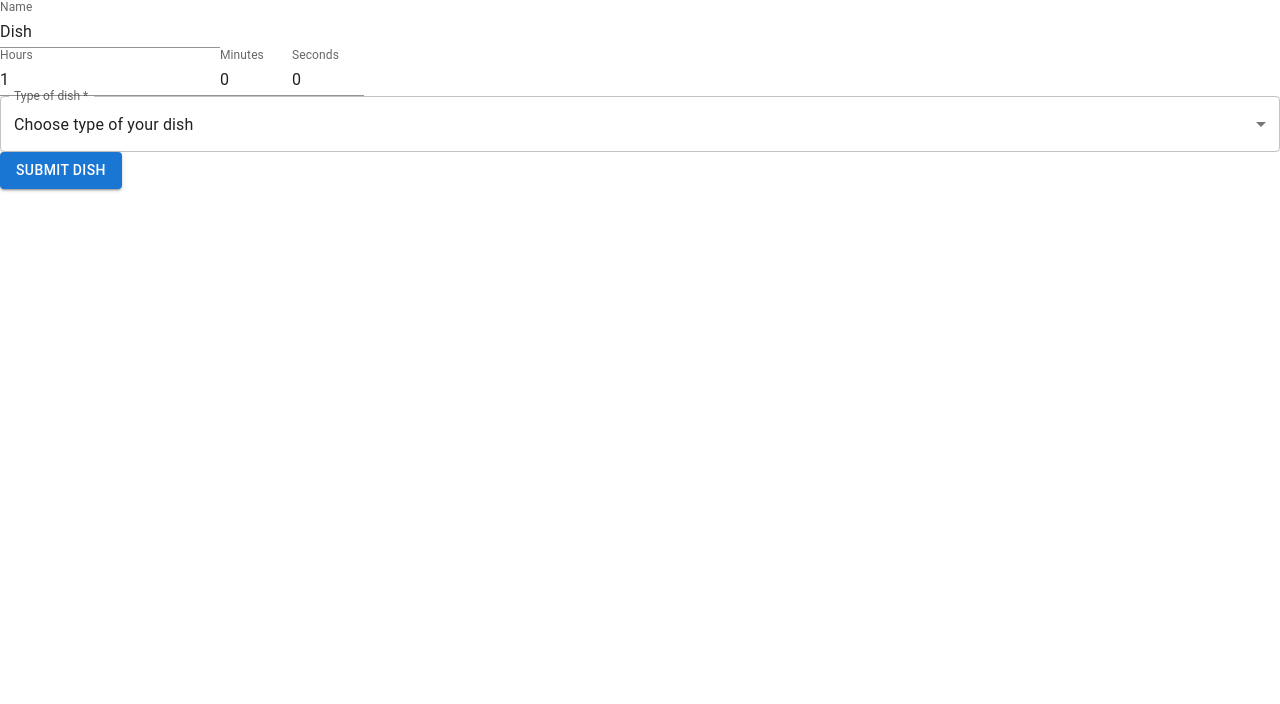
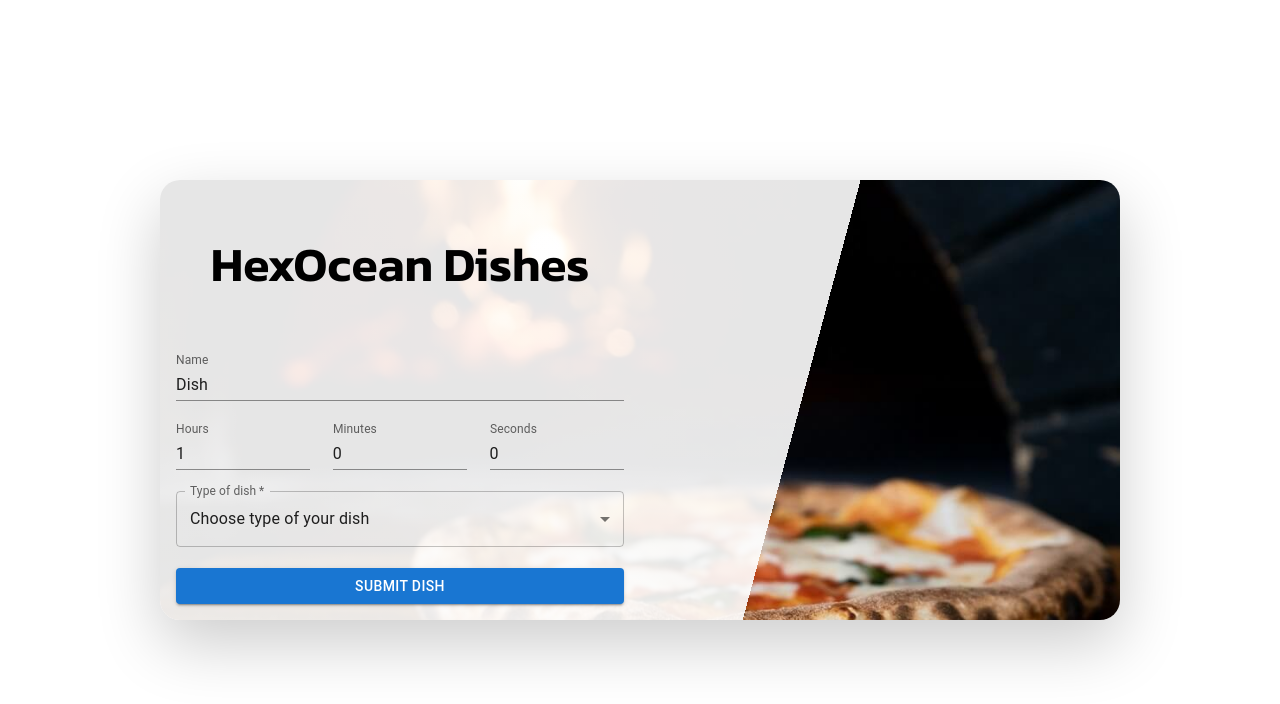
Before and after one commit to dosmiko7/DishesForm, a React (Create React App) app: page / in a window 1280 px wide. Shown: the top 704 px of the page. Built offline with nearby package versions, Linux system fonts and the light colour scheme.

Commit message:
Styles added

```diff
--- a/src/components/Form.module.scss
+++ b/src/components/Form.module.scss
@@ -0,0 +1,53 @@
+@import url("https://fonts.googleapis.com/css2?family=Kanit:wght@400;600&display=swap");
+
+.container {
+	position: absolute;
+	top: 50%;
+	left: 50%;
+	transform: translate(-50%, -50%);
+	max-width: 60rem;
+	max-height: 40rem;
+	border-radius: 20px;
+	overflow: hidden;
+	background-image: linear-gradient(105deg, rgba(255, 255, 255, 0.9) 0%, rgba(255, 255, 255, 0.9) 65%, transparent 50%),
+		url(./form_pizza.jpg);
+	background-size: cover;
+	background-repeat: none;
+	box-shadow: 0 1.5rem 4rem rgba(0, 0, 0, 0.2);
+
+	@media only screen and (max-width: 650px) {
+		background-image: linear-gradient(to right, rgba(255, 255, 255, 0.7) 0%, rgba(255, 255, 255, 0.7) 100%),
+			url(./form_pizza.jpg);
+	}
+}
+
+.form {
+	box-sizing: border-box;
+	width: 50%;
+	height: 100%;
+	padding: 1rem;
+	display: flex;
+	flex-direction: column;
+	gap: 1.3rem;
+
+	&__heading {
+		font-family: "Kanit", sans-serif;
+		font-size: 3rem;
+		align-self: center;
+		text-align: center;
+	}
+
+	&__duration_container {
+		display: flex;
+		justify-content: space-between;
+		width: 100%;
+
+		& > * {
+			width: 30%;
+		}
+	}
+
+	@media only screen and (max-width: 650px) {
+		width: 100%;
+	}
+}
--- a/src/components/Form.tsx
+++ b/src/components/Form.tsx
@@ -1,14 +1,13 @@
 import classes from "./Form.module.scss";
 
-import { Controller, SubmitHandler, useForm } from "react-hook-form";
-import { Select, MenuItem, Typography } from "@mui/material";
-import options from "../constants/selectOptions";
+import { SubmitHandler, useForm } from "react-hook-form";
 import defaultValues from "../constants/defaultValuesForDishes";
 import IFormInput from "./shared/IFormInput.interface";
 import FormInputSlider from "./form-components/FormInputSlider";
 import FormSubmitButton from "./form-components/FormSubmitButton";
 import FormInputText from "./form-components/FormInputText";
 import FormInputSelect from "./form-components/FormInputSelect";
+import { Grid } from "@mui/material";
 
 const Form = () => {
 	const methods = useForm<IFormInput>({
@@ -75,7 +74,16 @@ const Form = () => {
 	};
 
 	return (
-		<form onSubmit={handleSubmit(onSubmit)}>
+		<Grid
+			className={classes.container}
+			container
+			sx={{ flexGrow: 1 }}
+		>
+			<form
+				className={classes.form}
+				onSubmit={handleSubmit(onSubmit)}
+			>
+				<h1 className={classes.form__heading}>HexOcean Dishes</h1>
 				<FormInputText
 					name="name"
 					control={control}
@@ -83,7 +91,7 @@ const Form = () => {
 					type="text"
 					label="Name"
 				/>
-			<div>
+				<div className={classes.form__duration_container}>
 					<FormInputText
 						name={"prep_hours"}
 						control={control}
@@ -118,6 +126,7 @@ const Form = () => {
 				{renderAdditionalInputs()}
 				<FormSubmitButton />
 			</form>
+		</Grid>
 	);
 };
 
--- a/src/components/form-components/FormInputText.tsx
+++ b/src/components/form-components/FormInputText.tsx
@@ -12,7 +12,16 @@ const FormInputText = ({ name, control, rules, type, label, inputProps }: ICompo
 				<TextField
 					helperText={error ? "Incorrect entry" : ""}
 					error={!!error}
-					onChange={onChange}
+					onChange={(e) => {
+						const inputValue = e.target.value;
+						const parsedValue = type === "number" ? parseFloat(inputValue) : inputValue;
+
+						if (type === "number" && typeof parsedValue === "string") {
+							onChange("");
+						} else {
+							onChange(parsedValue);
+						}
+					}}
 					value={isNaN(value) ? value.toString() : parseFloat(value)}
 					label={label}
 					type={type}
```
Also changed, not shown: src/components/form_pizza.jpg (added). Lines whose indentation alone changed are shown as unchanged.
